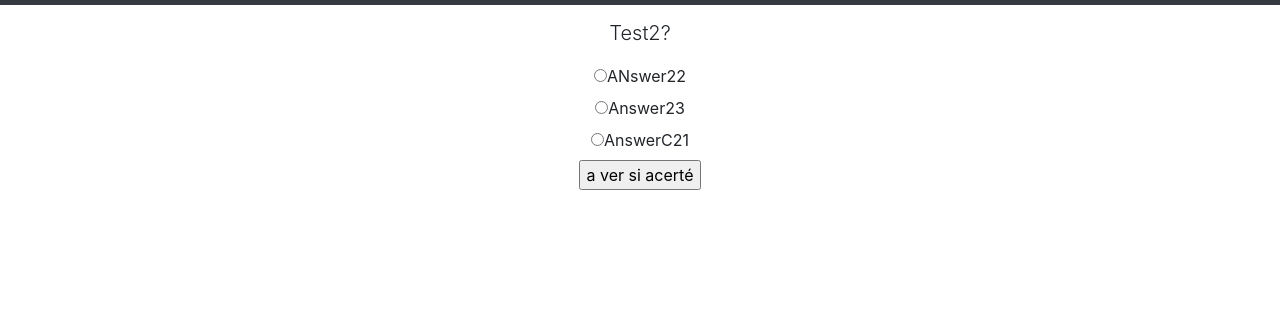
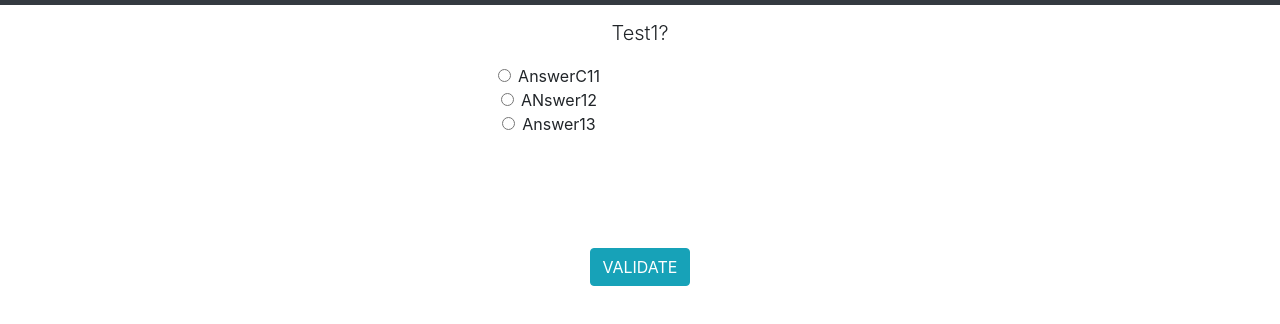
Before and after one commit to edgarronda/driver-licence-practice-test, a plain HTML site: page index.html in a window 1280 px wide. Shown: the part 110-434 px from the top of the page. Drawn offline with nearby package versions, Linux system fonts and the light colour scheme.

Commit message:
Separation of concerns, move questions and answers to sseparate files.

```diff
--- a/assets/css/custom.css
+++ b/assets/css/custom.css
@@ -1,7 +1,7 @@
 body {
     padding-top: 5rem;
   }
-  .questions-section {
+  .questions-section, .validate {
     padding: 3rem 1.5rem;
     text-align: center;
   }
--- /dev/null
+++ b/assets/js/answers.js
@@ -0,0 +1,6 @@
+var answers = [
+    ["AnswerC11","ANswer12","Answer13"],
+    ["AnswerC21","ANswer22","Answer23"],
+    ["AnswerC31","ANswer32","Answer33"],
+    ["AnswerC41","ANswer42","Answer43"]
+];
--- a/assets/js/exam.js
+++ b/assets/js/exam.js
@@ -1,56 +1,44 @@
-var questions = [
-    "Test1?",
-    "Test2?",
-    "Test3?",
-    "Test4?"
-];
+var is_right_answer;
+Play();
 
-var answers = [
-    ["AnswerC11","ANswer12","Answer13"],
-    ["AnswerC21","ANswer22","Answer23"],
-    ["AnswerC31","ANswer32","Answer33"],
-    ["AnswerC41","ANswer42","Answer43"]
-];
-
-var indicie_respuesta_correcta;
-jugar();
-
-function jugar(){
+function Play(){
     var index = Math.floor(Math.random()*questions.length);
-    var respuestas_posibles = answers[index];
-    var posiciones = [0,1,2];
-    var respuestas_reordenadas = [];
-    var ya_se_metio = false;
+    var possible_answers = answers[index];
+    var positions = [0,1,2];
+    var orderer_answers = [];
+    var showed = false;
 
 
-    for(i in respuestas_posibles){
-        var posicion_aleatoria = Math.floor(Math.random()*posiciones.length);
-        if(posicion_aleatoria==0 && ya_se_metio == false){
-            indicie_respuesta_correcta =i;
-            ya_se_metio = true;
+    for(i in possible_answers){
+        var random_index = Math.floor(Math.random()*positions.length);
+        if(random_index==0 && showed == false){
+            is_right_answer =i;
+            showed = true;
         }
-        respuestas_reordenadas[i] = respuestas_posibles[posiciones[posicion_aleatoria]];
-        posiciones.splice(posicion_aleatoria, 1);
+        orderer_answers[i] = possible_answers[positions[random_index]];
+        positions.splice(random_index, 1);
     }
 
-    var txt_respuestas="";
-    for(i in respuestas_reordenadas){
-        txt_respuestas += '<input type="radio" name="pp" value="'+i+'"><label>'+respuestas_reordenadas[i]+'</label><br>';
+    var write_answers="";
+    for(i in orderer_answers){
+        write_answers += '<div class="form-check"> <input class="form-check-input" type="radio" name="gridRadios" id="gridRadios1" value="'+i+'"> <label class="form-check-label" for="gridRadios1">'+orderer_answers[i]+' </label> </div>';
     }
 
-    document.getElementById("answers").innerHTML = txt_respuestas;
+    document.getElementById("answers").innerHTML = write_answers;
     document.getElementById("questions").innerHTML = questions[index];
 
 }
-function comprobar(){
-var respuesta = $("input[type=radio]:checked").val();
 
-if(respuesta ==indicie_respuesta_correcta){
+// Validate
+function Validate(){
+    var user_answer = $("input[type=radio]:checked").val();
+
+    if(user_answer ==is_right_answer){
         $(".questions-section").notify(
             "BIEN",
             {
                 position:"bottom center",
-            className: 'success'
+                className: 'success',
             }
         );
     }else{
@@ -63,5 +51,5 @@ if(respuesta ==indicie_respuesta_correcta){
         );
     }
 
-jugar();
+    Play();
 }
--- /dev/null
+++ b/assets/js/questions.js
@@ -0,0 +1,6 @@
+var questions = [
+    "Test1?",
+    "Test2?",
+    "Test3?",
+    "Test4?"
+];
--- a/index.html
+++ b/index.html
@@ -27,19 +27,23 @@
     </nav>
 
     <main role="main" class="container">
-
         <div class="questions-section" >
             <p id ="questions" class="lead"></p>
-            <div id = "answers">
-
-            </div>
-            <input type="button" value="a ver si acerté" onclick="comprobar()">
-
-
+            <fieldset class="form-group">
+                <div class="row">
+                    <div class="col-sm-10" id ="answers">
+                    </div>
+                </div>
+            </fieldset>
+        </div>
+        <div class = "validate">
+            <button type="button" class="btn btn-info" onclick="Validate()">VALIDATE</button>
         </div>
     </main><!-- /.container -->
     <script src="https://ajax.googleapis.com/ajax/libs/jquery/3.4.1/jquery.min.js"></script>
     <script src='assets/js/notify.min.js'></script>
+    <script src='assets/js/questions.js'></script>
+    <script src='assets/js/answers.js'></script>
     <script src='assets/js/exam.js'></script>
 </body>
 </html>
```
Lines whose indentation alone changed are shown as unchanged.
